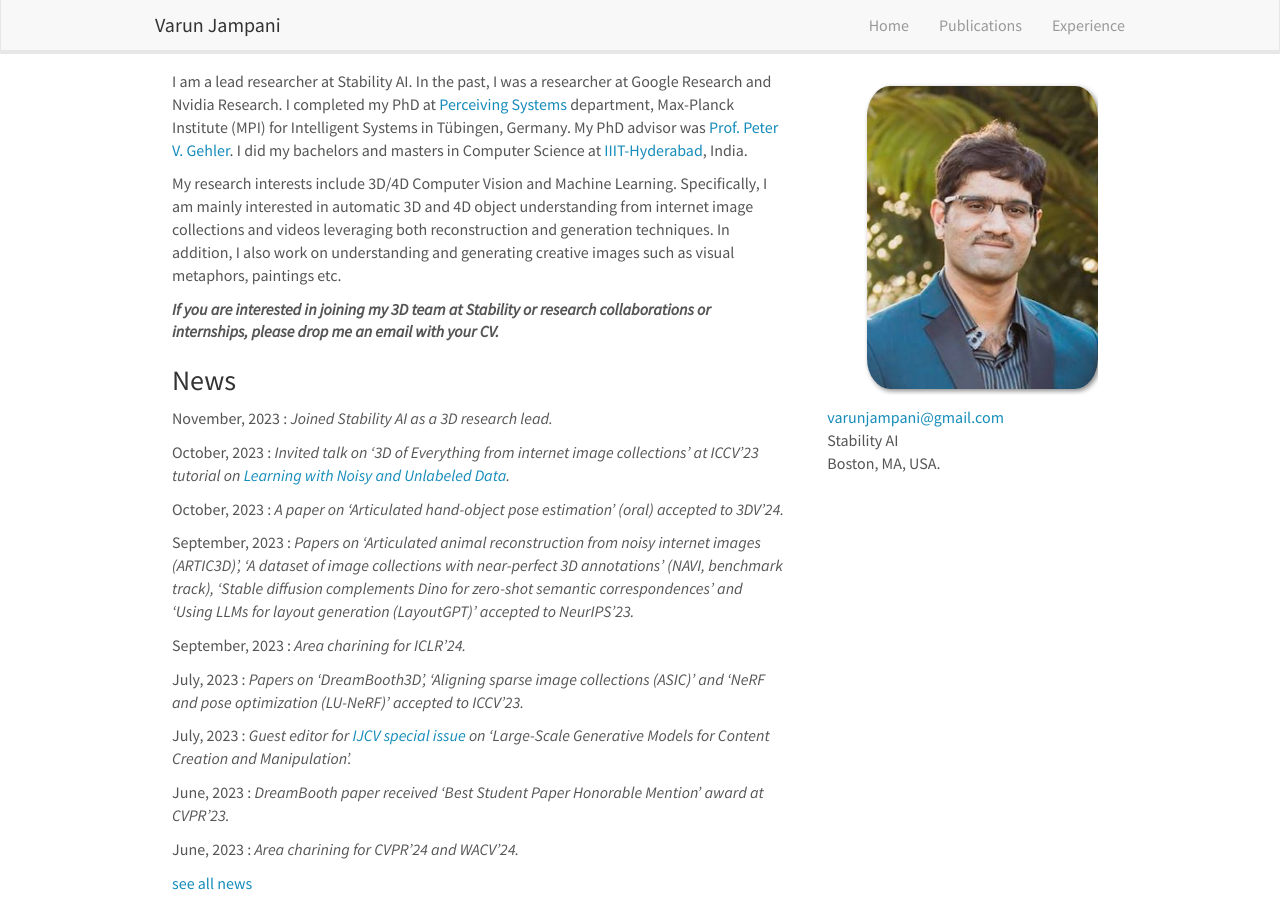
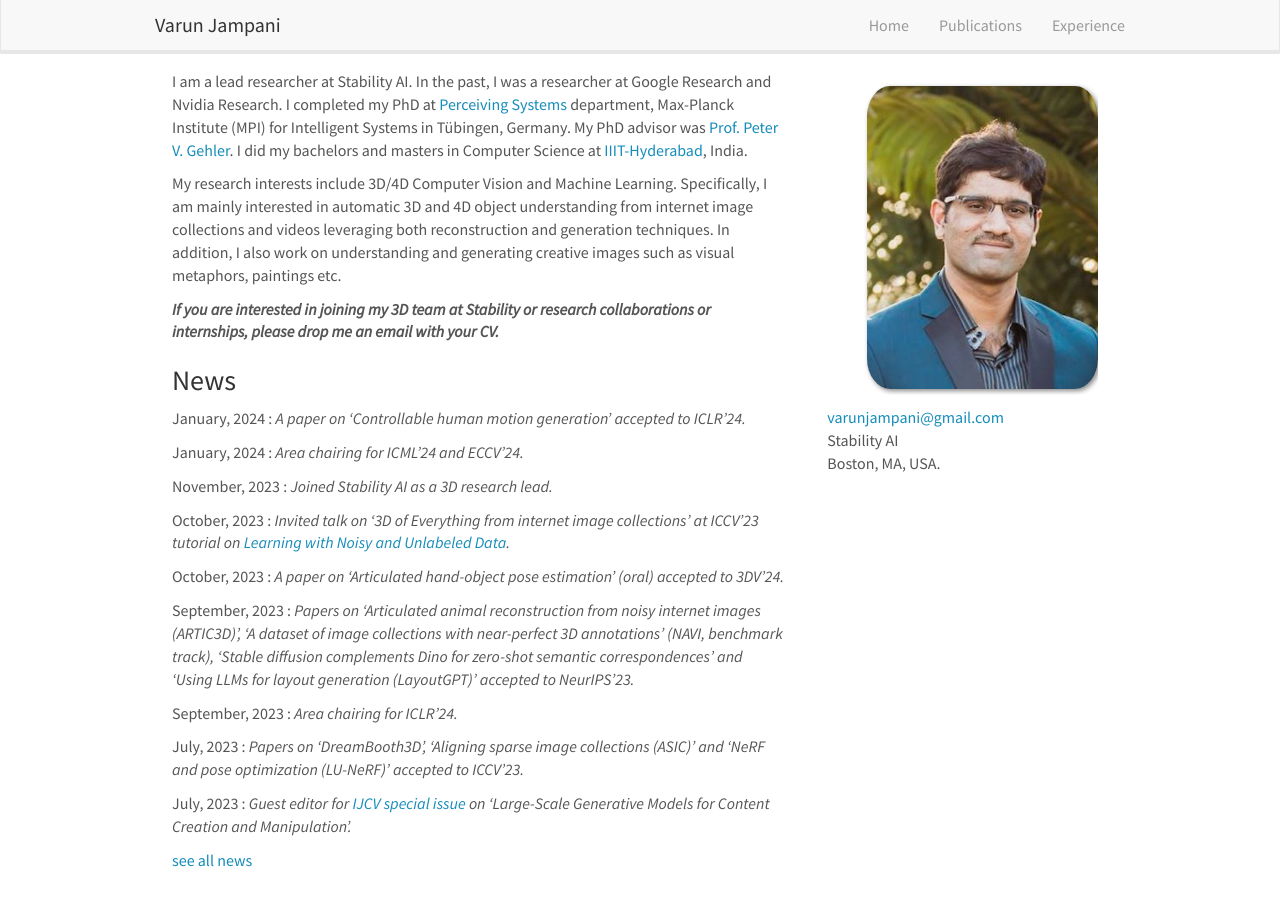
Before and after one commit to varunjampani/varunjampani.github.io, a Jekyll site: the page built from _pages/home.md, in a window 1280 px wide and 900 px high. Built offline with Jekyll 4.4.1, drawn with Linux system fonts in a browser that asks for light colours; nearby versions of some CDN libraries.

Commit message:
Update news.yml

```diff
--- a/_data/news.yml
+++ b/_data/news.yml
@@ -1,3 +1,9 @@
+- date: January, 2024
+  headline: A paper on 'Controllable human motion generation' accepted to ICLR'24.
+
+- date: January, 2024
+  headline: Area chairing for ICML'24 and ECCV'24.
+
 - date: November, 2023
   headline: Joined Stability AI as a 3D research lead.
 
@@ -11,7 +17,7 @@
   headline: Papers on 'Articulated animal reconstruction from noisy internet images (ARTIC3D)', 'A dataset of image collections with near-perfect 3D annotations' (NAVI, benchmark track), 'Stable diffusion complements Dino for zero-shot semantic correspondences' and 'Using LLMs for layout generation (LayoutGPT)' accepted to NeurIPS'23.
 
 - date: September, 2023
-  headline: Area charining for ICLR'24.
+  headline: Area chairing for ICLR'24.
 
 - date: July, 2023
   headline: Papers on 'DreamBooth3D', 'Aligning sparse image collections (ASIC)' and 'NeRF and pose optimization (LU-NeRF)' accepted to ICCV'23.
```
